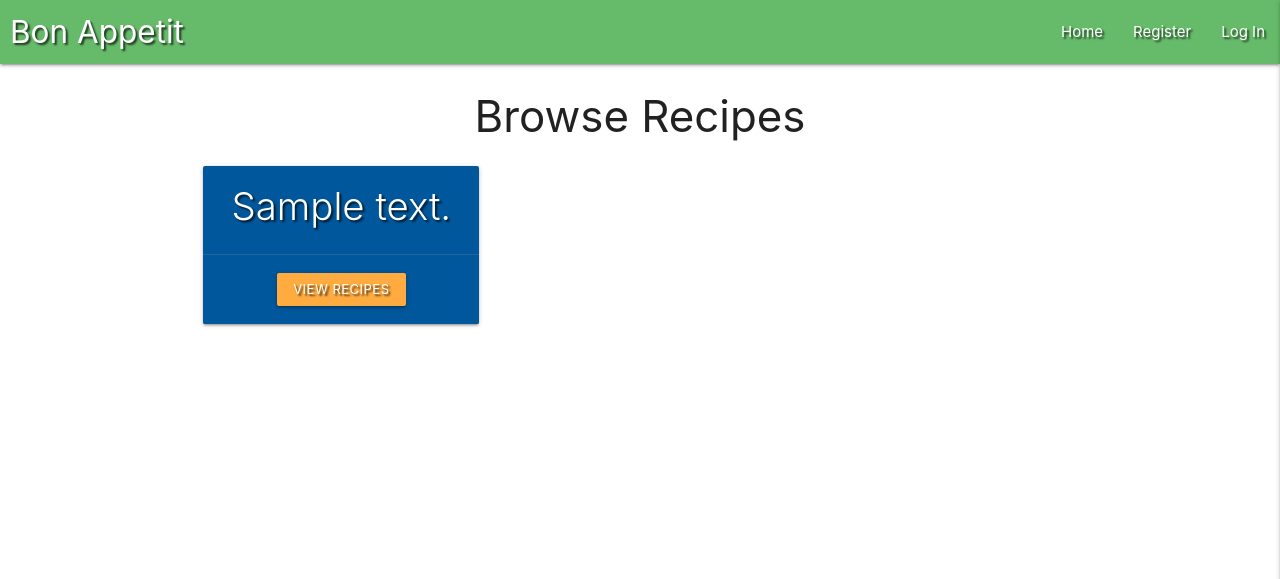
After one commit to AJBayliss81/bon-appetit, a Flask app: page /browse in a window 1280 px wide. The commit adds this page. Shown: the top 579 px of the page. Run offline with Flask 2, Linux system fonts and the light colour scheme; a database or web service that is not in the repository returns one stand-in record (values such as "Sample title"); some libraries are stand-ins or nearby versions.

Commit message:
Created browse recipes template

```diff
--- a/app.py
+++ b/app.py
@@ -210,6 +210,12 @@ def edit_cuisine(cuisine_id):
     return render_template("edit_cuisine.html", cuisine=cuisine)
 
 
+@app.route("/browse")
+def browse():
+    cuisines = list(mongo.db.cuisine.find().sort("cuisine", 1))
+    return render_template("browse.html", cuisines=cuisines)
+
+
 if __name__ == "__main__":
     app.run(host=os.environ.get("IP"),
             port=int(os.environ.get("PORT")),
--- a/templates/base.html
+++ b/templates/base.html
@@ -29,7 +29,7 @@
                         <ul id="dropdown" class="dropdown-content">
                         <li><a href="{{ url_for('profile', username=session['user']) }}">Profile</a></li>
 			            <li><a href="{{ url_for('add_recipe') }}">Add Recipe</a></li>
-			            <li><a href="#">Browse Recipes</a></li>
+			            <li><a href="{{ url_for('browse') }}">Browse Recipes</a></li>
 			            <li><a href="#">Recipe Ideas</a></li>
 			            {% if session.is_admin %}
 			                <li><a href="{{ url_for('admin') }}">Admin Panel</a></li>
@@ -52,7 +52,7 @@
             {% if session.user %}
                 <li><a href="{{ url_for('profile', username=session['user']) }}">Profile</a></li>
 			    <li><a href="{{ url_for('add_recipe') }}">Add Recipe</a></li>
-			    <li><a href="#">Browse Recipes</a></li>
+			    <li><a href="{{ url_for('browse') }}">Browse Recipes</a></li>
 			    <li><a href="#">Recipe Ideas</a></li>
                 {% if session.is_admin %}
 			        <li><a href="{{ url_for('admin') }}">Admin Panel</a></li>
--- /dev/null
+++ b/templates/browse.html
@@ -0,0 +1,20 @@
+{% extends "base.html" %}
+{% block content %}
+
+    <h3 class="center-align">Browse Recipes</h3>
+     <div class="row">
+    {% for cuisine in cuisines %}
+        <div class="col s6 m4">
+            <div class="card light-blue darken-4 text-shadow center-align">
+                <div class="card-content white-text">
+                    <strong class="card-title cuisine-title">{{ cuisine.cuisine.capitalize() }}</strong>
+                </div>
+                <div class="card-action">
+                    <a href="#" class="btn-small orange accent-2">View Recipes</a>
+                </div>
+            </div>
+        </div>
+    {% endfor %}
+    </div>
+
+{% endblock %}
```
